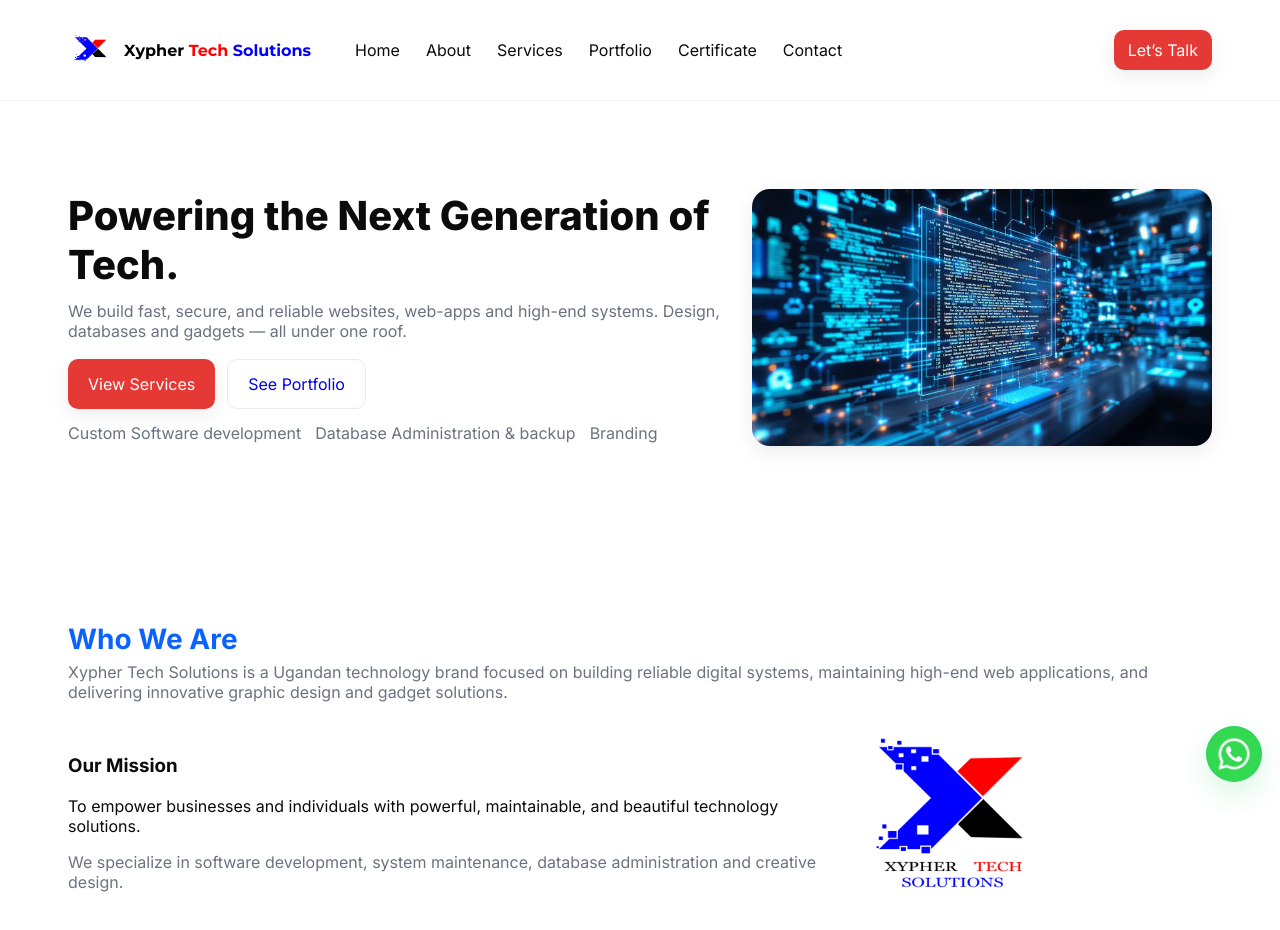
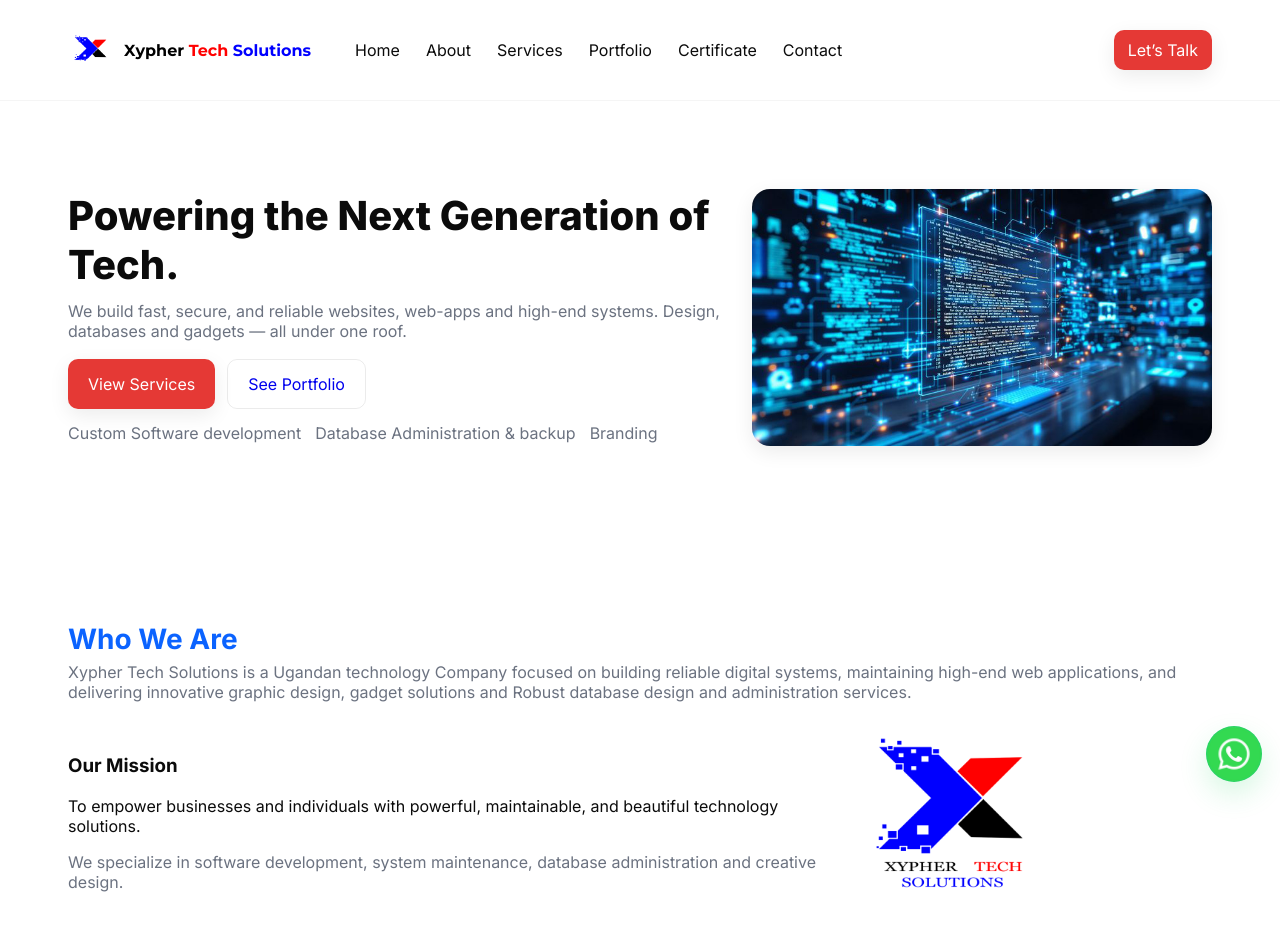
Before and after one commit to xypher-tech/Xyphertechsolution-website, a plain HTML site: page index.html in a window 1280 px wide. Shown: the top 930 px of the page. Drawn offline with Linux system fonts and the light colour scheme.

Commit message:
Update index.html

```diff
--- a/index.html
+++ b/index.html
@@ -71,7 +71,7 @@
     <div class="container">
       <div class="section-header">
         <h2>Who We Are</h2>
-        <p>Xypher Tech Solutions is a Ugandan technology brand focused on building reliable digital systems, maintaining high-end web applications, and delivering innovative graphic design and gadget solutions.</p>
+        <p>Xypher Tech Solutions is a Ugandan technology Company focused on building reliable digital systems, maintaining high-end web applications, and delivering innovative graphic design,  gadget solutions and Robust database design and administration services.</p>
       </div>
       <div class="about-grid">
         <div class="about-text">
```
